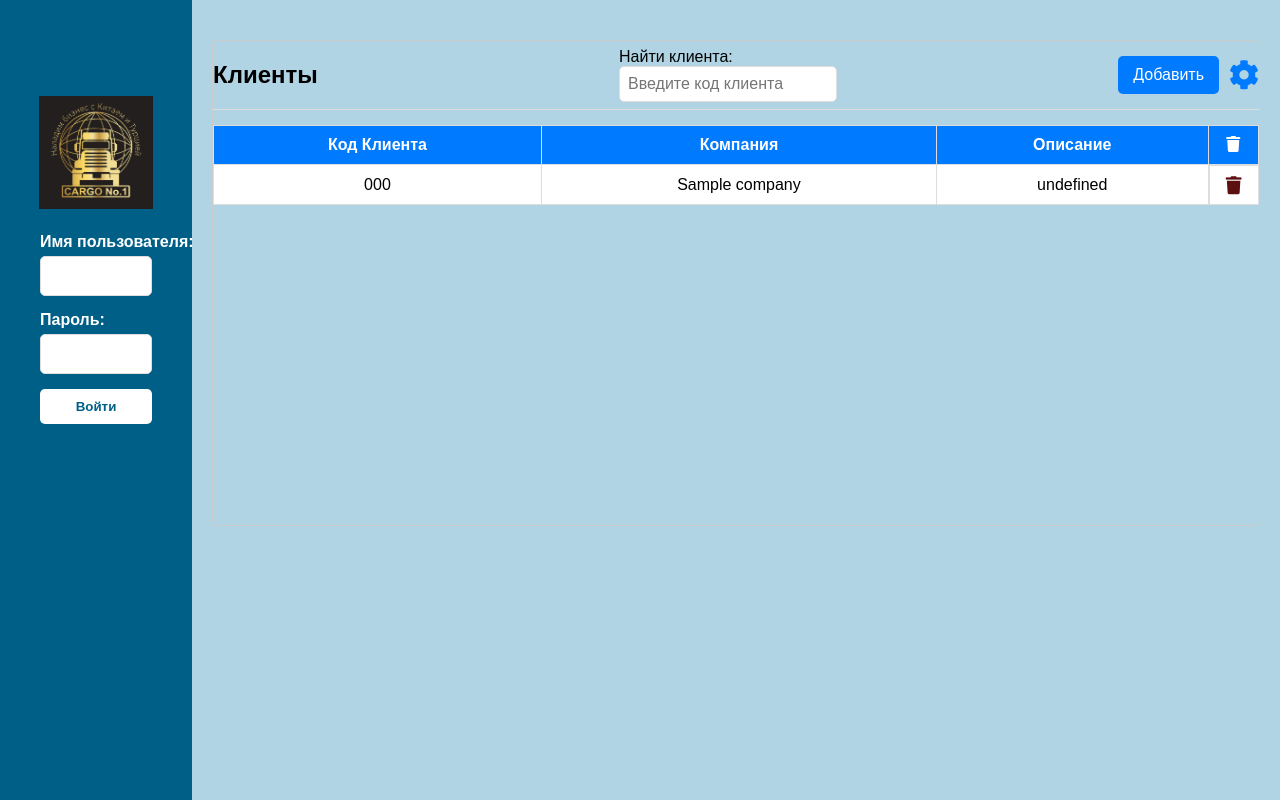
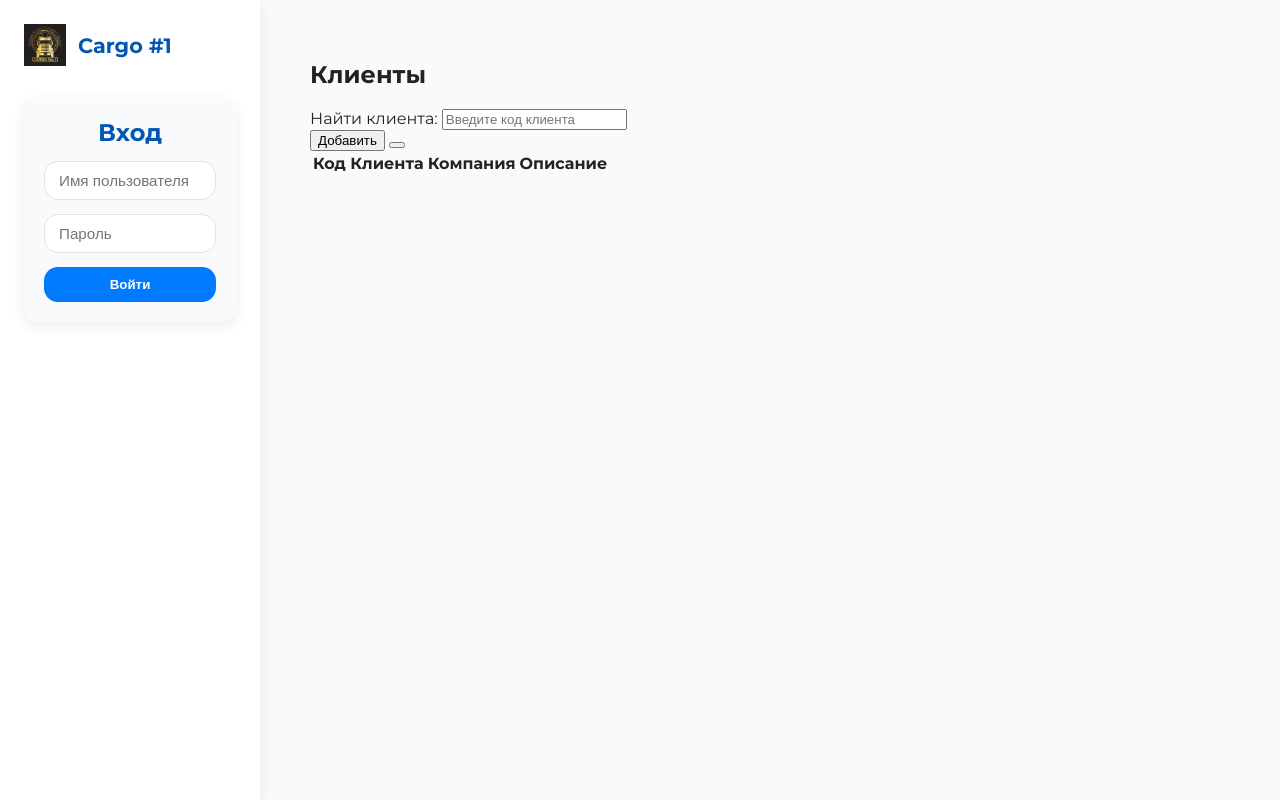
Before and after one commit to Aalam2000/cargo, a Django app: page /cargo_acc/client_table/ in a window 1280 px wide. Run offline with Django 4.2, Linux system fonts and the light colour scheme; tables that the repository leaves empty hold one stand-in row (values such as "Sample post"); lists and menus that the app fills with data are empty; some libraries are stand-ins or nearby versions.

Commit message:
Обнова ХII

```diff
--- /dev/null
+++ b/static/css/base.css
@@ -0,0 +1,161 @@
+/* ========= ФИРМЕННЫЙ СТИЛЬ Cargo #1 ========= */
+:root {
+  --bg-main: #f9fafb;
+  --bg-sidebar: #ffffff;
+  --accent: #007bff;
+  --accent-dark: #0056b3;
+  --text-main: #222;
+  --text-muted: #666;
+  --border: #e3e3e3;
+  --radius: 14px;
+  --shadow: 0 4px 14px rgba(0, 0, 0, 0.08);
+  --font-main: 'Montserrat', sans-serif;
+}
+
+/* ====== Базовая сетка ====== */
+html, body {
+  margin: 0;
+  padding: 0;
+  font-family: var(--font-main);
+  color: var(--text-main);
+  background-color: var(--bg-main);
+  height: 100%;
+}
+
+.layout {
+  display: flex;
+  min-height: 100vh;
+}
+
+/* ====== Сайдбар ====== */
+.sidebar {
+  background: var(--bg-sidebar);
+  box-shadow: var(--shadow);
+  width: 260px;
+  display: flex;
+  flex-direction: column;
+  justify-content: flex-start;
+  align-items: stretch;
+  padding: 24px;
+  box-sizing: border-box;
+  transition: all 0.3s ease;
+  z-index: 10;
+}
+
+.logo-block {
+  display: flex;
+  align-items: center;
+  gap: 12px;
+  margin-bottom: 2rem;
+}
+
+.logo {
+  width: 42px;
+  height: 42px;
+}
+
+.brand {
+  font-weight: 700;
+  color: var(--accent-dark);
+  font-size: 1.3rem;
+  margin: 0;
+}
+
+/* ====== Меню ====== */
+.menu {
+  display: flex;
+  flex-direction: column;
+  gap: 0.5rem;
+}
+
+.menu-item {
+  text-decoration: none;
+  color: var(--text-main);
+  font-weight: 500;
+  padding: 0.6rem 0.9rem;
+  border-radius: var(--radius);
+  transition: 0.2s ease;
+}
+
+.menu-item:hover {
+  background: var(--accent);
+  color: #fff;
+}
+
+.menu-item.logout {
+  color: var(--accent-dark);
+  font-weight: 600;
+}
+
+.user-info {
+  font-weight: 600;
+  margin-bottom: 1.5rem;
+}
+
+/* ====== Контент ====== */
+.content {
+  flex-grow: 1;
+  background: var(--bg-main);
+  padding: 40px 50px;
+  box-sizing: border-box;
+}
+
+/* ====== Форма входа ====== */
+.login-form {
+  display: flex;
+  flex-direction: column;
+  gap: 14px;
+  padding: 20px;
+  background: var(--bg-main);
+  border-radius: var(--radius);
+  box-shadow: var(--shadow);
+}
+
+.login-form h2 {
+  margin: 0;
+  text-align: center;
+  color: var(--accent-dark);
+}
+
+.login-form input {
+  padding: 10px 14px;
+  border: 1px solid var(--border);
+  border-radius: var(--radius);
+  font-size: 0.95rem;
+}
+
+.login-form button {
+  padding: 10px 14px;
+  border: none;
+  border-radius: var(--radius);
+  background: var(--accent);
+  color: white;
+  font-weight: 600;
+  cursor: pointer;
+  transition: background 0.2s ease;
+}
+
+.login-form button:hover {
+  background: var(--accent-dark);
+}
+
+/* ====== Адаптивность ====== */
+@media (max-width: 900px) {
+  .layout {
+    flex-direction: column;
+  }
+  .sidebar {
+    width: 100%;
+    flex-direction: row;
+    align-items: center;
+    justify-content: space-between;
+    padding: 16px 24px;
+  }
+  .menu {
+    flex-direction: row;
+    gap: 1rem;
+  }
+  .content {
+    padding: 20px;
+  }
+}
--- /dev/null
+++ b/static/js/base.js
@@ -0,0 +1,34 @@
+// ========= Общие функции для сайта =========
+
+// Отправка формы выхода
+function logoutUser() {
+  const form = document.getElementById('logout-form');
+  if (form) form.submit();
+}
+
+// Подсветка активного пункта меню
+function highlightActiveLink() {
+  const links = document.querySelectorAll('.menu-item');
+  const current = window.location.pathname;
+  links.forEach(link => {
+    if (link.getAttribute('href') === current) {
+      link.classList.add('active');
+    }
+  });
+}
+
+// Показ уведомлений (всплывающие подсказки)
+function showMessage(type, text) {
+  const box = document.createElement('div');
+  box.className = `message ${type}`;
+  box.textContent = text;
+  document.body.appendChild(box);
+  setTimeout(() => box.classList.add('show'), 100);
+  setTimeout(() => box.classList.remove('show'), 3000);
+  setTimeout(() => box.remove(), 3500);
+}
+
+// Инициализация
+document.addEventListener('DOMContentLoaded', () => {
+  highlightActiveLink();
+});
--- a/templates/base.html
+++ b/templates/base.html
@@ -1,78 +1,66 @@
 {% load static %}
-
 <!DOCTYPE html>
 <html lang="ru">
 <head>
-    <meta charset="UTF-8">
-    <meta name="viewport" content="width=device-width, initial-scale=1.0">
-    <title>{% block title %}Welcome{% endblock %}</title>
-    <link rel="stylesheet" href="{% static 'css/styles.css' %}"> <!-- Основные стили -->
-    <link rel="stylesheet" href="{% static 'css/table.css' %}"> <!-- Стили для таблиц -->
+  <meta charset="UTF-8" />
+  <meta name="viewport" content="width=device-width, initial-scale=1.0" />
+  <title>{% block title %}Cargo #1{% endblock %}</title>
+
   <link rel="icon" href="{% static 'img/favicon.ico' %}" type="image/x-icon">
-    <link href="https://fonts.googleapis.com/icon?family=Material+Icons" rel="stylesheet">
-    <link rel="stylesheet" href="https://cdnjs.cloudflare.com/ajax/libs/font-awesome/5.15.4/css/all.min.css">
-    <script src="https://cdn.jsdelivr.net/npm/sortablejs@1.14.0/Sortable.min.js"></script>
+  <link rel="preconnect" href="https://fonts.googleapis.com">
+  <link rel="preconnect" href="https://fonts.gstatic.com" crossorigin>
+  <link href="https://fonts.googleapis.com/css2?family=Montserrat:wght@400;500;600;700&display=swap" rel="stylesheet">
+
+  <link rel="stylesheet" href="{% static 'css/base.css' %}">
+  <script defer src="{% static 'js/base.js' %}"></script>
 </head>
 
 <body>
-<div class="container">
-    <div class="left-panel">
-        <a href="{% url 'index' %}">
+  <div class="layout">
+    <!-- Боковая панель -->
+    <aside class="sidebar">
+      <div class="logo-block">
         <img src="{% static 'img/logo.png' %}" alt="Logo" class="logo">
-        </a>
+        <h1 class="brand">Cargo #1</h1>
+      </div>
+
       {% if user.is_authenticated %}
-            <p>{{ user.username }}</p>
-            <ul>
-                <li><a href="{% url 'profile' %}">Профиль</a></li>
-                <li><a href="{% url 'dashboard' %}">Таблицы</a></li>
-                <li><a href="{% url 'orders' %}">Заказы</a></li>
+      <div class="user-info">
+        <span class="username">{{ user.username }}</span>
+      </div>
 
-                {% if user.role == 'Admin' %}
-                    <li><a href="{% url 'client_table_page' %}">Клиенты</a></li>
-                    <li><a href="{% url 'debugging_code' %}">debugging code</a></li>
-                    <li><a href="{% url 'dialog' %}" class="button">ChatGPT</a></li>
-                {% endif %}
-                <li>
-                    <!-- Создаем форму для POST-запроса -->
+      <nav class="menu">
+        <a href="{% url 'index' %}" class="menu-item">Главная</a>
+        <a href="#" class="menu-item disabled">Профиль</a>
+        <a href="#" class="menu-item disabled">Таблицы</a>
+        <a href="#" class="menu-item disabled">Справочники</a>
+        <a href="#" class="menu-item logout" onclick="logoutUser()">Выход</a>
+      </nav>
+
       <form id="logout-form" method="post" action="{% url 'logout' %}" style="display: none;">
         {% csrf_token %}
       </form>
-                    <!-- Ссылка, которая отправляет форму при клике -->
-                    <a href="#" onclick="document.getElementById('logout-form').submit();">Выход</a>
-                </li>
 
-            </ul>
       {% else %}
-            <form method="POST" action="{% url 'login' %}">
+      <form class="login-form" method="post" action="{% url 'login' %}">
         {% csrf_token %}
-                <div>
-                    <label for="username">Имя пользователя:</label>
-                    <input type="text" name="username" id="username" required>
-                </div>
-                <div>
-                    <label for="password">Пароль:</label>
-                    <input type="password" name="password" id="password" required>
-                </div>
+        <h2>Вход</h2>
+        <input type="text" name="username" placeholder="Имя пользователя" required>
+        <input type="password" name="password" placeholder="Пароль" required>
         <button type="submit">Войти</button>
       </form>
       {% endif %}
-        {% if user.role == 'Admin' %}
-            <a href="{% url 'admin:index' %}" class="admin-link">АДМИНКА</a>
-        {% endif %}
+    </aside>
+
+    <!-- Основной контент -->
+    <main class="content">
+      {% block content %}
+      <div class="placeholder">
+        <h1>В разработке</h1>
+        <p>Этот раздел будет доступен позже.</p>
       </div>
-
-    <div class="right-panel">
-        {% if form.errors %}
-            <p class="error-message">Пожалуйста, введите правильные имя пользователя и пароль. Оба поля могут быть
-                чувствительны к регистру.</p>
-        {% endif %}
-        {% block content %}
       {% endblock %}
+    </main>
   </div>
-</div>
-<!-- Блок для скриптов -->
-{% block scripts %}
-    <!-- Дочерние шаблоны могут вставлять свои скрипты сюда -->
-{% endblock %}
 </body>
 </html>
```
Lines whose indentation alone changed are shown as unchanged.
